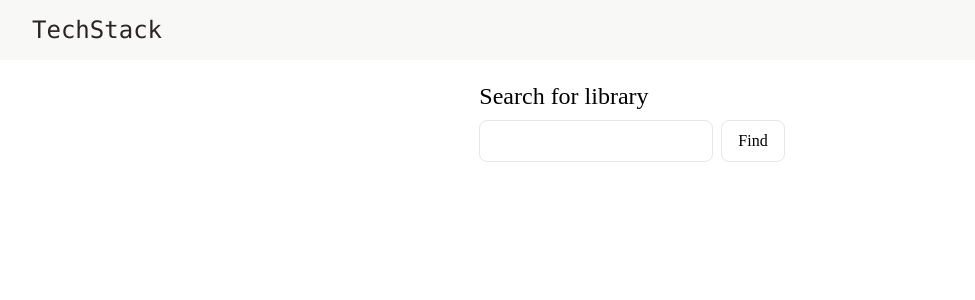
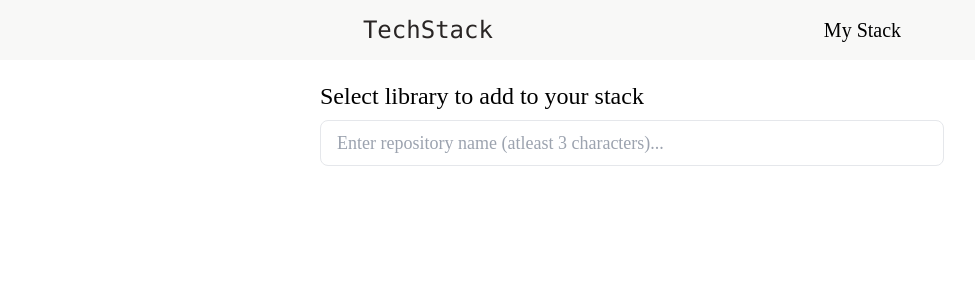
Before and after one commit to Uvacoder/tech-stack, a React (Vite) app: page / in a window 1280 px wide. Shown: the top 300 px of the page, without its empty margins (8-983 px from the left). Built offline with nearby package versions, Linux system fonts and the light colour scheme.

Commit message:
Add Stack slice, more Redux stuff

```diff
--- a/src/App.tsx
+++ b/src/App.tsx
@@ -1,14 +1,16 @@
 import { Route, Routes } from 'react-router-dom';
 import Header from './components/Header';
 import LandingPage from './pages/LandingPage';
+import StackPage from './pages/StackPage';
 
 export default function App() {
   return (
-    <div>
+    <div className="w-full">
       <Header />
-      <div className="flex flex-col items-center container mx-auto px-4 py-5">
+      <div className="flex flex-col container mx-auto px-4 py-5 w-full">
         <Routes>
           <Route path="/" element={<LandingPage />} />
+          <Route path="/stack" element={<StackPage />} />
         </Routes>
       </div>
     </div>
--- a/src/components/Header.tsx
+++ b/src/components/Header.tsx
@@ -1,7 +1,12 @@
+import { Link } from 'react-router-dom';
+
 export default function Header() {
   return (
-    <header className="flex items-center px-10 w-screen h-[60px] bg-stone-100 bg-opacity-70 backdrop-blur-sm sticky top-0">
+    <header className="flex items-center justify-evenly px-10 w-full h-[60px] bg-stone-100 bg-opacity-70 backdrop-blur-sm sticky top-0">
       <div className="text-2xl font-mono text-stone-800">TechStack</div>
+      <Link to="/stack" className="text-xl">
+        My Stack
+      </Link>
     </header>
   );
 }
--- /dev/null
+++ b/src/components/Stack/stackSlice.ts
@@ -0,0 +1,36 @@
+import { createSlice } from '@reduxjs/toolkit';
+import type { PayloadAction } from '@reduxjs/toolkit';
+import type { RootState } from '../../store';
+import { IRepo } from '../../store/github/github.types';
+
+interface IStackState {
+  stackList: IRepo[];
+}
+
+const initialState: IStackState = {
+  stackList: [],
+};
+
+export const stackSlice = createSlice({
+  name: 'stack',
+  initialState,
+  reducers: {
+    addToStack: (state, action: PayloadAction<IRepo>) => {
+      state.stackList.push(action.payload);
+    },
+    removeFromStack: (state, action: PayloadAction<IRepo>) => {
+      state.stackList = state.stackList.filter(
+        (item) => item !== action.payload
+      );
+    },
+    clearStack: (state) => {
+      state.stackList = [];
+    },
+  },
+});
+
+export const stackActions = stackSlice.actions;
+
+export const selectStack = (state: RootState) => state.stackSlice.stackList;
+
+export default stackSlice.reducer;
--- /dev/null
+++ b/src/hooks/useDebounce.ts
@@ -0,0 +1,14 @@
+import { useEffect, useState } from 'react';
+
+const useDebounce = (value: any, delay = 300) => {
+  const [debouncedValue, setDebouncedValue] = useState(value);
+
+  useEffect(() => {
+    const timeout = setTimeout(() => setDebouncedValue(value), delay);
+    return () => clearTimeout(timeout);
+  }, [value, delay]);
+
+  return debouncedValue;
+};
+
+export default useDebounce;
--- a/src/pages/LandingPage.tsx
+++ b/src/pages/LandingPage.tsx
@@ -1,11 +1,15 @@
-import { useEffect, useState } from 'react';
+import React, { useEffect, useState } from 'react';
 import { IRepo } from '../store/github/github.types';
 import { useGetReposByNameQuery } from '../store/github/github.api';
+import useDebounce from '../hooks/useDebounce';
+import { useAppDispatch } from '../store';
+import { stackActions } from '../components/Stack/stackSlice';
 
 export default function LandingPage() {
   const [search, setSearch] = useState('');
-  const { data, isLoading, isError } = useGetReposByNameQuery(search, {
-    skip: search.length < 3,
+  const debouncedValue = useDebounce(search);
+  const { data, isLoading, isError } = useGetReposByNameQuery(debouncedValue, {
+    skip: debouncedValue.length < 3,
   });
 
   const handleInputChange = (e: React.ChangeEvent<HTMLInputElement>) => {
@@ -13,43 +17,79 @@ export default function LandingPage() {
   };
 
   useEffect(() => {
-    if (search.length > 5) {
-    }
-  }, [search]);
-
-  useEffect(() => {
-    console.log(data);
-  }, [data]);
+    console.log(debouncedValue);
+  }, [debouncedValue]);
 
   return (
-    <div>
-      <h1 className="text-2xl mb-2">Search for library</h1>
-      <div className="flex gap-2 mb-4">
-        <input
-          className="border px-4 py-2 rounded-lg"
-          type="text"
-          value={search}
-          onChange={handleInputChange}
-        />
-        <button className="border px-4 py-2 rounded-lg">Find</button>
-      </div>
+    <div className="w-[50%] max-w-[50%] mx-auto">
+      <h1 className="text-2xl mb-2">Select library to add to your stack</h1>
+      <SearchBar search={search} handleInputChange={handleInputChange} />
       <ul className="flex flex-col max-w-full">
         {isLoading && <div>Loading data...</div>}
-        {data
-          ? data.items.map((repo) => <RepoCard key={repo.id} repo={repo} />)
-          : null}
+        {isError && <div className="text-red-500">Something went wrong</div>}
+        {data && search.length >= 3 && !isLoading ? (
+          <ReposList repos={data.items} />
+        ) : null}
       </ul>
     </div>
   );
 }
 
-const RepoCard: React.FC<{ repo: IRepo }> = ({ repo }) => {
+const SearchBar: React.FC<{
+  search: string;
+  handleInputChange: (e: React.ChangeEvent<HTMLInputElement>) => void;
+}> = ({ search, handleInputChange }) => {
   return (
-    <li className="border-b py-2">
-      <div>
-        <div>{`📘${repo.owner.login}/${repo.name}`}</div>
+    <div className="flex gap-2 mb-4 text-lg">
+      <input
+        className="w-full border px-4 py-2 rounded-lg"
+        type="text"
+        placeholder="Enter repository name (atleast 3 characters)..."
+        value={search}
+        onChange={handleInputChange}
+      />
+    </div>
+  );
+};
+
+const ReposList: React.FC<{ repos: IRepo[] }> = ({ repos }) => {
+  return (
+    <>
+      {repos.map((repo) => (
+        <RepoCard key={repo.id} repo={repo} isSelected={false} />
+      ))}
+    </>
+  );
+};
+
+const RepoCard: React.FC<{ repo: IRepo; isSelected: boolean }> = ({
+  repo,
+  isSelected,
+}) => {
+  const dispatch = useAppDispatch();
+  const { addToStack } = stackActions;
+
+  return (
+    <li className="flex gap-4 justify-between items-center border-b py-3 px-4 cursor-pointer hover:bg-gray-100 rounded-lg transition">
+      <div className="flex flex-col basis-4/5">
+        <div className="flex text-lg">
+          <div>{`📘${repo.owner.login}/`}</div>
+          <div className="font-bold">{repo.name}</div>
+        </div>
         <div>{repo.description}</div>
+        <div className="flex text-sm mt-2 font-mono gap-4">
+          <div>⭐{repo.stargazers_count}</div>
+          <div>🔀{repo.forks_count}</div>
+        </div>
       </div>
+      {!isSelected && (
+        <button
+          onClick={() => dispatch(addToStack(repo))}
+          className="h-fit basis-1/5 mt-2 border rounded-lg px-4 py-3 bg-cyan-400 text-stone-900 transition hover:bg-cyan-300"
+        >
+          Add to stack
+        </button>
+      )}
     </li>
   );
 };
--- /dev/null
+++ b/src/pages/StackPage.tsx
@@ -0,0 +1,15 @@
+import { useAppSelector } from '../store';
+
+const StackPage: React.FC = () => {
+  const stack = useAppSelector((state) => state.stackSlice.stackList);
+
+  return (
+    <div>
+      {stack.map((item) => (
+        <div>{item.name}</div>
+      ))}
+    </div>
+  );
+};
+
+export default StackPage;
--- a/src/store/index.ts
+++ b/src/store/index.ts
@@ -1,14 +1,17 @@
 import { configureStore } from '@reduxjs/toolkit';
-import { useDispatch } from 'react-redux';
+import { TypedUseSelectorHook, useDispatch, useSelector } from 'react-redux';
 import { githubAPI } from './github/github.api';
+import stackSlice from '../components/Stack/stackSlice';
 
 const store = configureStore({
   reducer: {
     [githubAPI.reducerPath]: githubAPI.reducer,
+    stackSlice,
   },
 });
 export type RootState = ReturnType<typeof store.getState>;
 export type AppDispatch = typeof store.dispatch;
 export const useAppDispatch: () => AppDispatch = useDispatch;
+export const useAppSelector: TypedUseSelectorHook<RootState> = useSelector;
 
 export default store;
```
Also changed, not shown: src/components/Stack/Stack.tsx (added).
